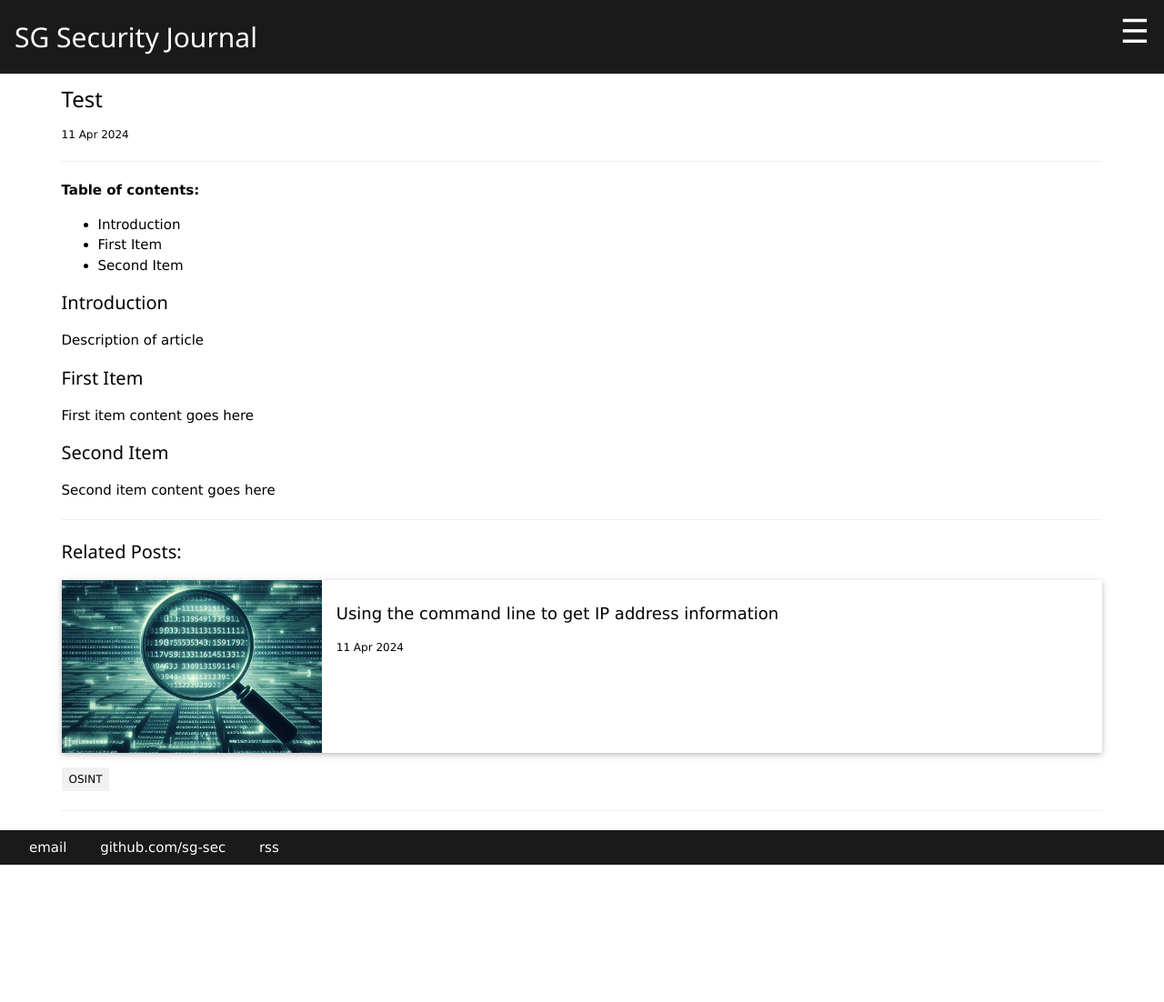
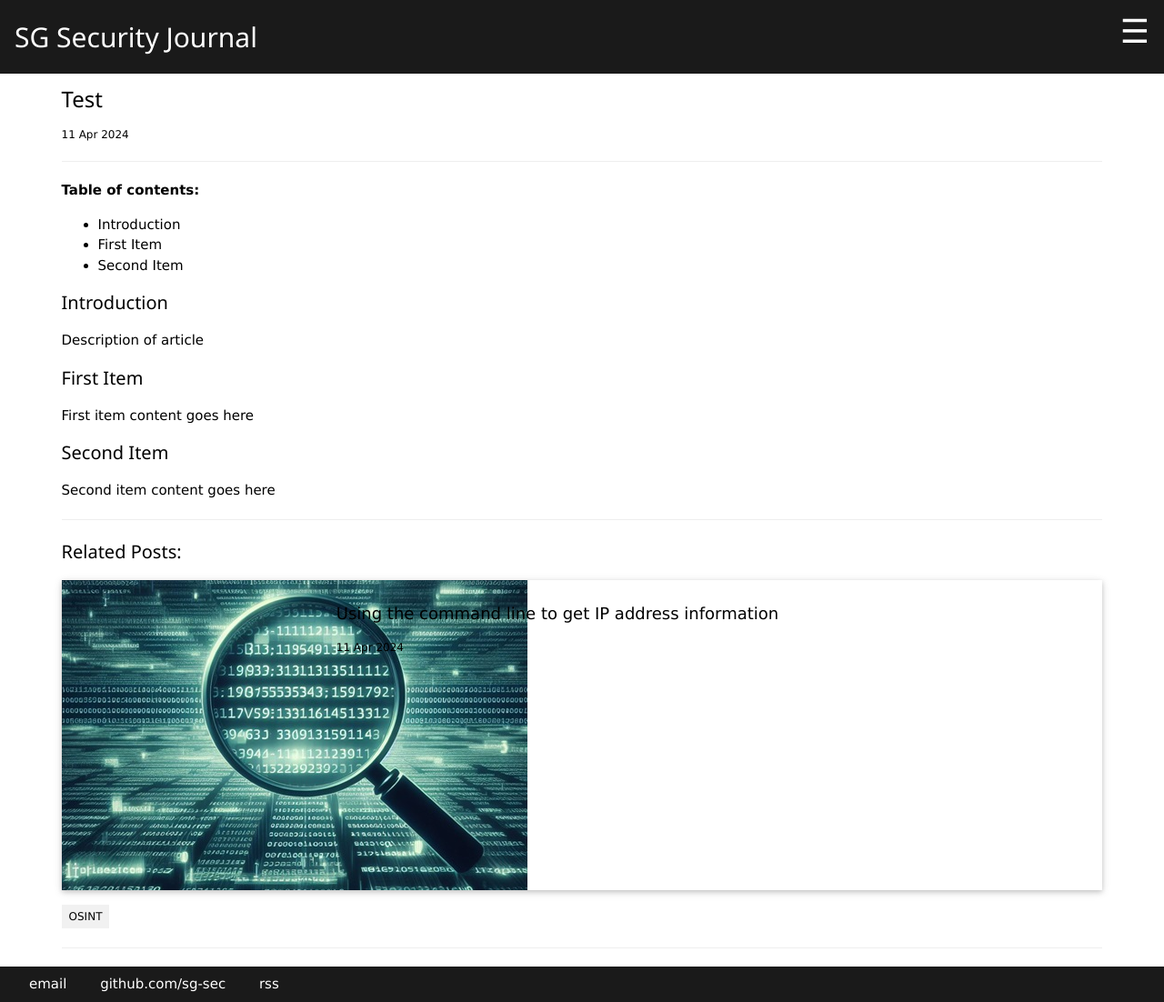
Before and after one commit to sg-sec/sg-sec.github.io, a Jekyll site: the page built from _posts/2024-04-11-test.md, in a window 1280 px wide. Shown: the whole page at 91% size. Built offline with Jekyll 4.4.1, drawn with Linux system fonts in a browser that asks for light colours; before the commit the page ends 951 px from its top, so only the background shows below that.

Commit message:
Update relatedpostlistitem.html

```diff
--- a/_includes/relatedpostlistitem.html
+++ b/_includes/relatedpostlistitem.html
@@ -2,7 +2,7 @@
         <div class="w3-row">
             <div class="w3-quarter">
                 {% if post.image And post.image != "" And post.image != nil %}
-                <img class="" style="width:100%" {% if post.image_alt_text and post.image_alt_text != "" and post.image_alt_text != nil %} alt="{{ post.image_alt_text }}" {% endif %}  src="{{ site.baseurl }}/assets/images/{{ post.image }}">
+                <img class="" style="height:100%" {% if post.image_alt_text and post.image_alt_text != "" and post.image_alt_text != nil %} alt="{{ post.image_alt_text }}" {% endif %}  src="{{ site.baseurl }}/assets/images/{{ post.image }}">
                 {% else %}
                 {% endif %}
             </div>
```
